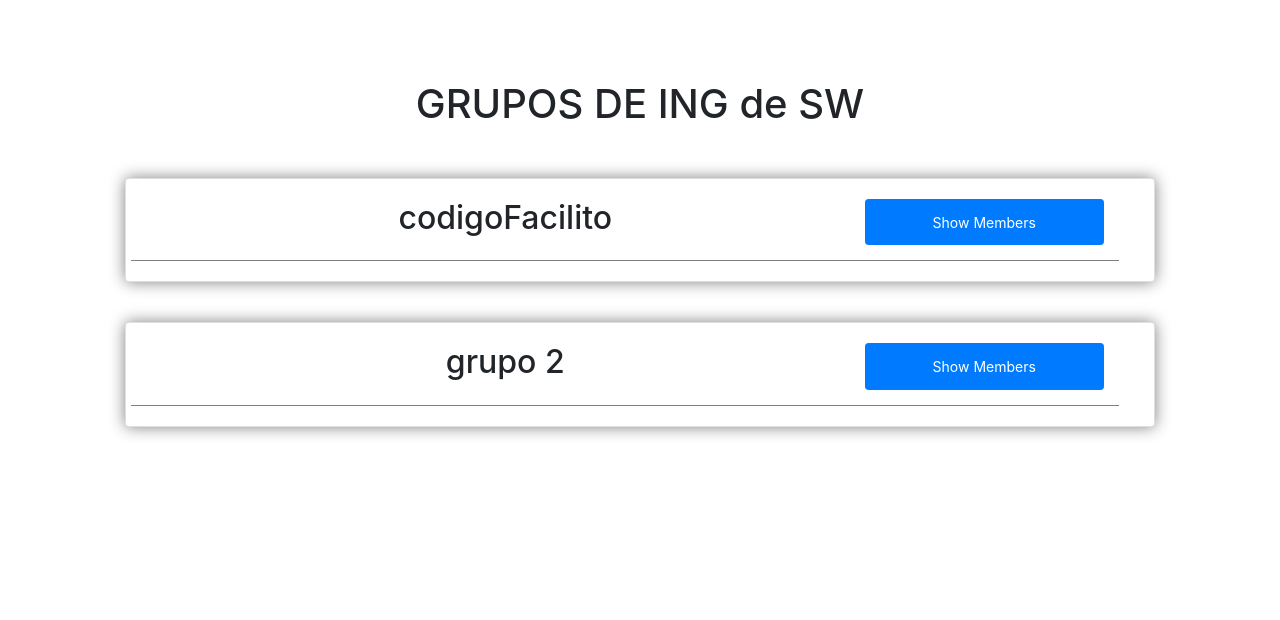
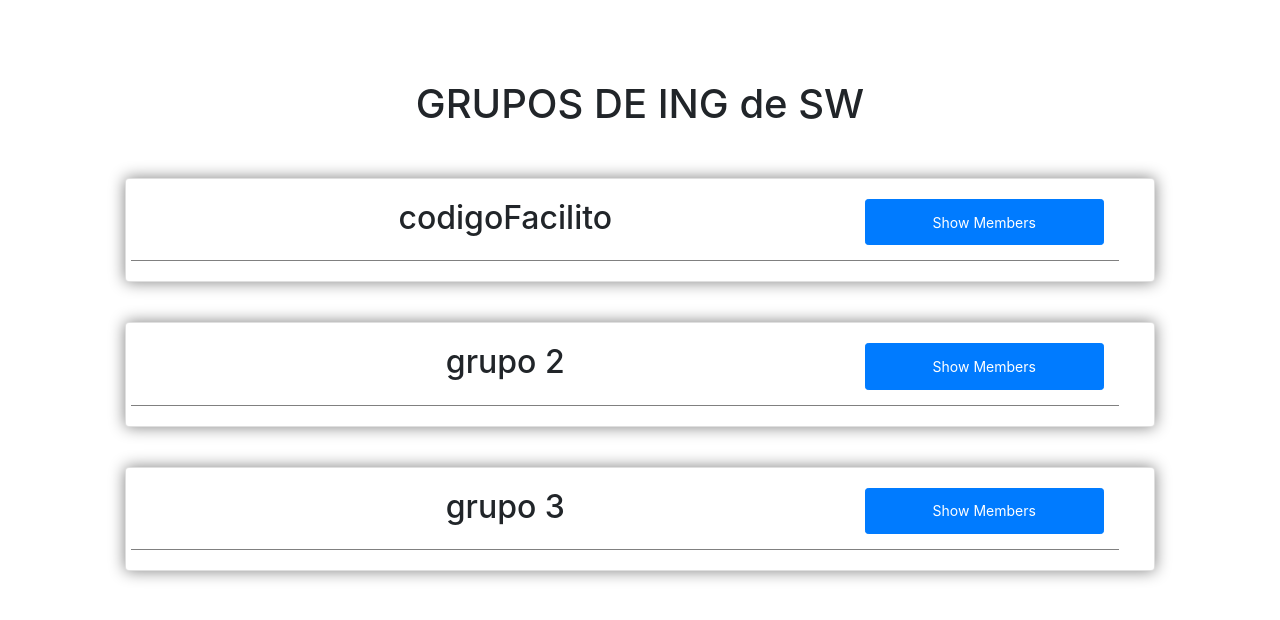
Before and after one commit to MariaJoseLind/ingsw-ci, a React (Create React App) app: page / in a window 1280 px wide. Shown: the top 620 px of the page. Built offline with nearby package versions, Linux system fonts and the light colour scheme.

Commit message:
TG-4 #done

```diff
--- a/src/components/information.js
+++ b/src/components/information.js
@@ -50,6 +50,32 @@ const information = [
                 key: 3
             }
         ]
+    },
+    {
+        groupName: 'grupo 3',
+        memers: [
+            {
+                name: 'name1',
+                lastName: 'lastName1',
+                mail: 'mail1@gmail.com',
+                sex: 'M',
+                key: 1
+            },
+            {
+                name: 'name2',
+                lastName: 'lastName2',
+                mail: 'mail2@gmail.com',
+                sex: 'M',
+                key: 2
+            },
+            {
+                name: 'name3',
+                lastName: 'lastName3',
+                mail: 'mail3@gmail.com',
+                sex: 'F',
+                key: 3
+            }
+        ]
     }
 
 ]
```
